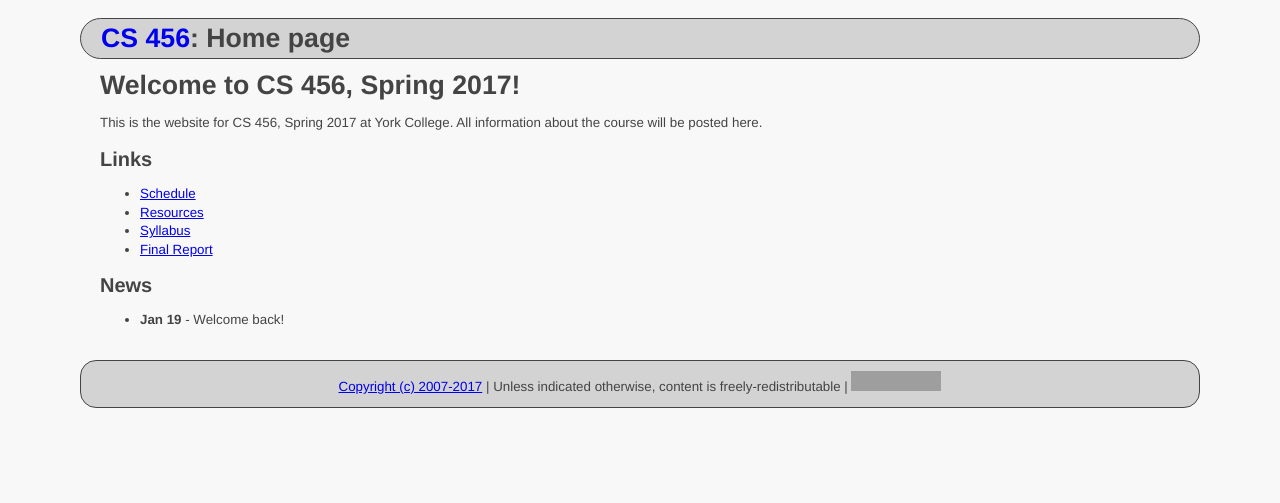
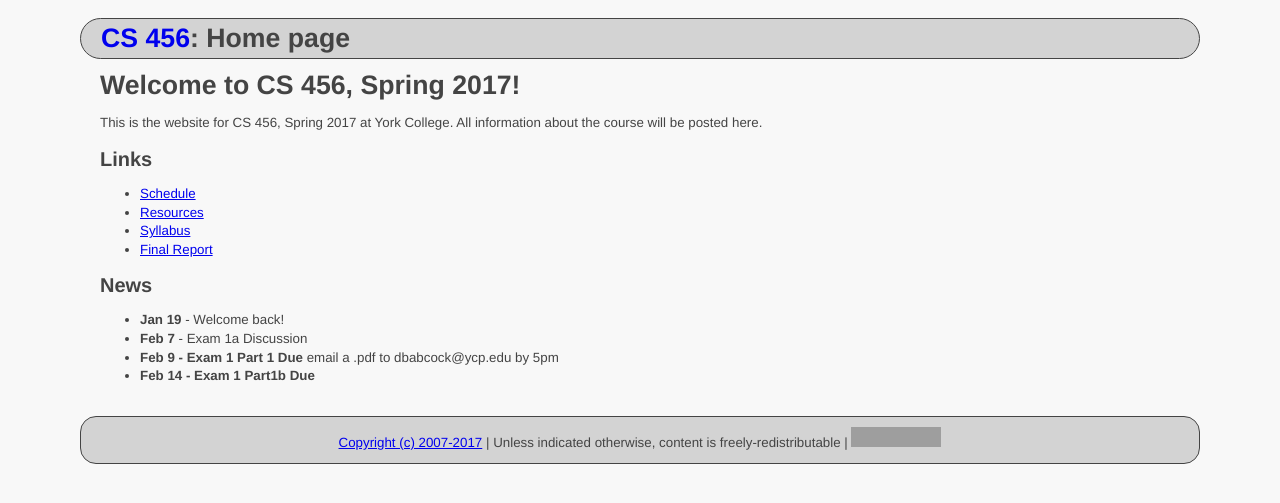
Before and after one commit to ycpcs/cs456-spring2017, a Jekyll site: the page built from index.md, in a window 1280 px wide. Shown: the top 503 px of the page. Built offline with Jekyll 4.4.1, drawn with Linux system fonts in a browser that asks for light colours; grey boxes are pictures that could not be loaded.

Commit message:
update index
update index

```diff
--- a/index.md
+++ b/index.md
@@ -17,6 +17,9 @@ All information about the course will be posted here.
 
 ## News
 * **Jan 19** - Welcome back!
+* **Feb 7** - Exam 1a Discussion
+* **Feb 9 - Exam 1 Part 1 Due** email a .pdf to dbabcock@ycp.edu by 5pm
+* **Feb 14 - Exam 1 Part1b Due**
 
 
 <!--
```
